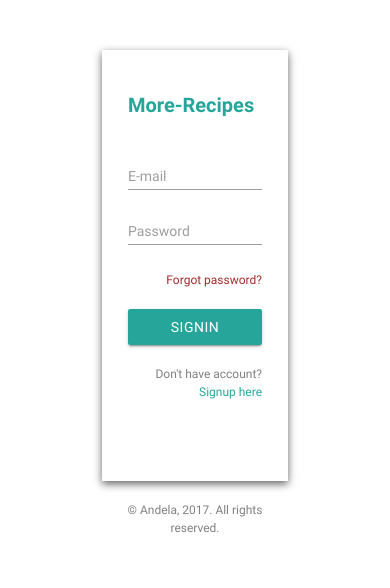
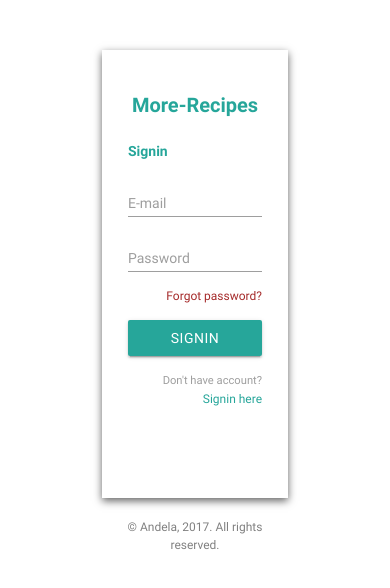
Before and after one commit to mrkingz/More-Recipes, a plain HTML site: page template/account.html in a window 390 px wide. Drawn offline with Linux system fonts and the light colour scheme.

Commit message:
add signup feature

```diff
--- a/template/account.html
+++ b/template/account.html
@@ -2,58 +2,61 @@
 <html>
   <head>
     <!--Import Google Icon Font-->
-    <title>login</title>
+    <title>Account</title>
     <link href="https://fonts.googleapis.com/icon?family=Material+Icons" rel="stylesheet">
     <link type="text/css" rel="stylesheet" href="./css/materialize.css"  media="screen, projection"/>
     <link type="text/css" rel="stylesheet" href="./css/custom.css"  media="screen, projection"/>
     <meta name="viewport" content="width=device-width, initial-scale=1.0"/>
-    <style>
-      input {
-        height: 30px;
-    }
-    </style>
   </head>
   <body>
     <div class="container">
       <div class="row">
         <div class="col s6 offset-s3 shadow">
-          <form style="margin-bottom: 80px">
-            <div class="row" style="margin-top: 40px">
-              <div class="col s10 offset-s1">
-                <label style="font-size: 20px; color: #26a69a;
-                font-weight: bold">More-Recipes</label>
+          <form class="account" method="POST">
+            <div class="row">
+              <div class="col s10 offset-s1 caption">
+                <center><label class="header">More-Recipes</label></center><br>
+                <label class="action"></label><br>
+                <label class='caption action2 notice hide' >
+                  <span class="notice">
+                    Please, ensure you provide a functional email address!<br>
+                    A confirmation link will be sent to the email address you provide
+                  </span>
+              </label>
+              <label class="action3 caption hide">
+                  <span class="notice">
+                    Please, enter the email address you registered with<br>
+                    We will send you a passowrd reset link
+                  </span>
+              </label>
               </div>
             </div>
-            <div class="row" style="margin-bottom: 5px">
+            <div class="row">
               <div class="input-field col s10 offset-s1">
-                <input id="email" type="text" class="validate"
-                  style="margin-bottom: 0px; height: 35px" autocomplete="off">
+                <input id="email" type="text" class="validate" autocomplete="off">
                 <label for="email">E-mail</label>
               </div>
             </div>
-            <div class="row" style="margin-bottom: 5px">
+            <div class="row action3 hide">
                 <div class="input-field col s10  offset-s1">
-                  <input id="password" type="password" class="validate"
-                    style="margin-bottom: 0px; height: 35px">
+                  <input id="password" type="password" class="validate">
                   <label for="password">Password</label>
                 </div>
             </div>
             <div class="row">
-              <div class="col s10 offset-s1"><br>
-                <a href="" style="font-size: 12px; color: brown; float: right">Forgot password?</a>
+              <div class="col s10 offset-s1 action3">
+                <a href="?action=recovery" class="recovery"></a>
               </div>
             </div>
             <div class="row">
               <div class="col s10 offset-s1">
-                <button class="waves-effect waves-light btn col s12" type="submit" name="action">Signin
+                <button class="action waves-effect waves-light btn col s12" type="submit" name="action">Signin
                 </button>
               </div>
             </div>
             <div class="row">
-              <div class="col s10 offset-s1" style="direction: rtl; color: gray; font-size: 12px">
-                Don't have account?
-                <a href="signup.html" style="color:#26a69a">
-                  Signup here</a>
+              <div class="col s10 offset-s1 toggle_account">
+                <a href="" class="account"></a>
               </div>
             </div>
           </form>
@@ -69,5 +72,51 @@
     <script src="./js/jquery-3.2.1.slim.js"></script>
     <script src="./js/materialize.js"></script>
     <script src="./js/script.js"></script>
+    <script>
+    $(function(){
+      const thisTag = $('a.account');
+      let actionStr = '';
+      const action = {
+        isSignin: [1, 'Signin'],
+        isSignup: [2, 'Signup'],
+        isResetPassword: [3, 'Reset password']
+      };
+
+      let query = location.search.substr(1).split('=');
+
+      switch(query[1])
+      {
+        case 'signin':
+                    actionStr = action.isSignup[1];
+                    $('div.action'+action.isResetPassword[0]).removeClass('hide');
+                    $('a.recovery').html('Forgot password?')
+                    thisTag.html('<label>Don\'t have account?</label> '+actionStr+' here')
+                    thisTag.attr({"href":"account.html?action="+actionStr.toLowerCase()})
+                    break;
+        case 'signup':
+                    actionStr = action.isSignin[1];
+                    $('label.action'+action.isSignup[0]).removeClass('hide');
+                    $('div.action'+action.isResetPassword[0]).removeClass('hide');
+                    thisTag.html('<label>Already have account?</label> '+actionStr+' here')
+                    thisTag.attr({"href":"account.html?action="+actionStr.toLowerCase()})
+                    break;
+        case 'recovery':
+                    $('label.action').html('Recover password')
+                    $('button.action').html('Submit')
+                    thisTag.attr({"href":"account.html?action=signup"})
+                    $('label.action'+action.isResetPassword[0]).removeClass('hide');
+                    thisTag.html('<label>Don\'t have account?</label> Signup here')
+                    return;
+        default:   // Set  signin as default for invalid s invalid
+                    actionStr = query[1] = 'Signin'
+                    $('a.recovery').html('Forgot password?')
+                    $('div.action'+action.isResetPassword[0]).removeClass('hide');
+                    thisTag.html('<label>Don\'t have account?</label> '+actionStr+' here')
+                    thisTag.attr({"href":"account.html?action="+actionStr.toLowerCase()})
+      }
+      $('label.action').html(query[1]).css({'text-transform': 'Capitalize'});
+      $('button.action').html(query[1]).toUpperCase()
+    })
+    </script>
   </body>
 </html>
--- a/template/css/custom.css
+++ b/template/css/custom.css
@@ -7,6 +7,59 @@
     -webkit-box-shadow: 0px 3px 8px rgb(100,100,100);
     box-shadow: 0px 3px 8px rgb(100,100,100);
 }
-.form {
-    padding-top: 200px;
+
+.hide{
+    display: none;
 }
+
+.notice {
+    color: darkred;
+}
+
+form.account {
+    margin-bottom: 80px;
+    padding-top: 40px;
+}
+
+form.account div.row {
+    margin-bottom: 5px
+}
+
+a.recovery  {
+    margin: 10px 0px;
+    font-size: 12px;
+    color: brown;
+    float: right
+}
+div.toggle_account {
+    margin: 10px 0px;
+    direction: rtl;
+    color: gray;
+    font-size: 12px
+}
+
+a.account {
+    margin: 15px 0px;
+    color:#26a69a;
+}
+
+form.account input[type='email'],
+form.account input[type='password'],
+form.account input[type='text'] {
+    margin-bottom: 0px;
+    height: 35px;
+}
+
+.caption label.header{
+    font-size: 20px;
+    color: #26a69a;
+    font-weight: bold;
+}
+.caption label.action{
+    font-size: 14px;
+    color:  #26a69a;
+    font-weight: bold
+}
+span.notice{
+    font-size: 11px;
+}
```
Also changed, not shown: 1 other file.
